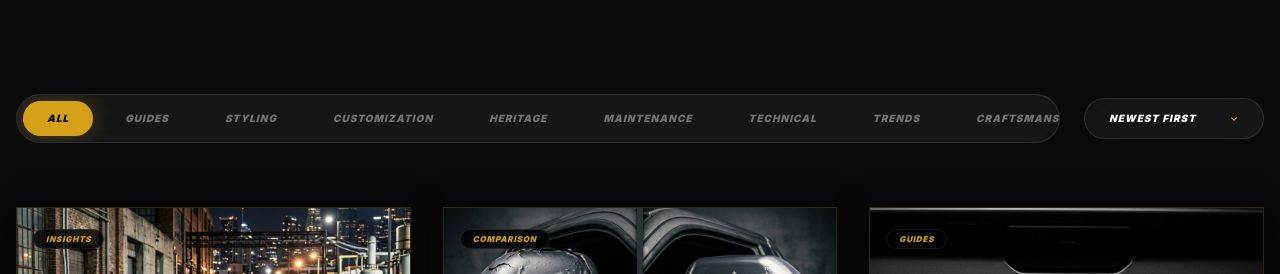
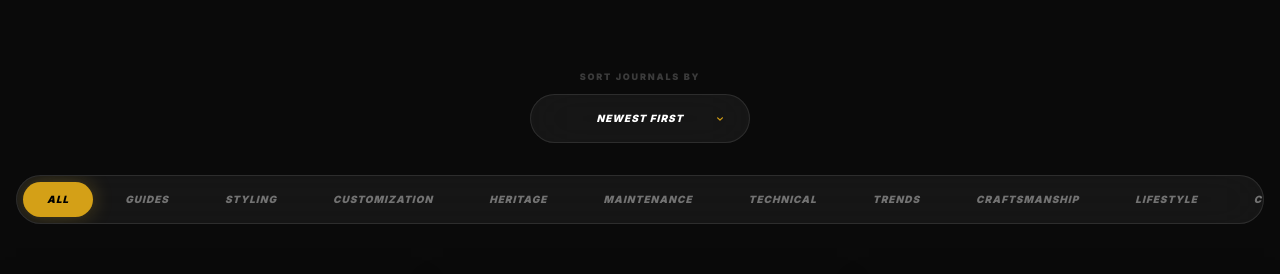
Before and after one commit to ddanieltover-arch/ENGRAVINGNATION, a Next.js app: page /articles in a window 1280 px wide. Shown: the part 431-705 px from the top of the page. Built offline with nearby package versions, Linux system fonts and the light colour scheme; no server answers; the database is empty.

Commit message:
UI/Content: Swap sort/category layout and sync full 2-year content calendar dates

```diff
--- a/components/ArticleList.tsx
+++ b/components/ArticleList.tsx
@@ -41,8 +41,29 @@ export default function ArticleList({ initialArticles }: ArticleListProps) {
 
   return (
     <div>
-      {/* Controls: Tabs + Sort */}
-      <div className="flex flex-col md:flex-row items-center justify-between gap-6 mb-16">
+      {/* Controls: Sort above Tabs */}
+      <div className="flex flex-col items-center gap-8 mb-16">
+        {/* Sort Dropdown */}
+        <div className="relative group min-w-[220px]">
+          <div className="absolute -top-6 left-1/2 -translate-x-1/2 text-[9px] font-black uppercase tracking-[0.2em] text-white/20 whitespace-nowrap">
+            Sort Journals By
+          </div>
+          <select
+            value={sortOrder}
+            onChange={(e) => setSortOrder(e.target.value as SortOrder)}
+            className="w-full bg-white/5 backdrop-blur-xl border border-white/10 rounded-full px-8 py-4 text-[10px] font-black uppercase tracking-widest italic text-white appearance-none cursor-pointer focus:outline-none focus:border-brand-gold/40 transition-all text-center"
+          >
+            <option value="newest" className="bg-brand-bg text-white">Newest First</option>
+            <option value="oldest" className="bg-brand-bg text-white">Oldest First</option>
+            <option value="alphabetical" className="bg-brand-bg text-white">Name (A-Z)</option>
+          </select>
+          <div className="absolute right-6 top-1/2 -translate-y-1/2 pointer-events-none text-brand-gold">
+            <svg className="w-3 h-3 fill-current" viewBox="0 0 20 20">
+              <path d="M5.293 7.293a1 1 0 011.414 0L10 10.586l3.293-3.293a1 1 0 111.414 1.414l-4 4a1 1 0 01-1.414 0l-4-4a1 1 0 010-1.414z" />
+            </svg>
+          </div>
+        </div>
+
         {/* Horizontal Tabs */}
         <div className="flex items-center gap-2 p-1.5 bg-white/5 backdrop-blur-xl border border-white/10 rounded-full overflow-x-auto no-scrollbar max-w-full">
           {categories.map((category) => (
@@ -58,24 +79,6 @@ export default function ArticleList({ initialArticles }: ArticleListProps) {
               {category}
             </button>
           ))}
-        </div>
-
-        {/* Sort Dropdown */}
-        <div className="relative group min-w-[180px]">
-          <select
-            value={sortOrder}
-            onChange={(e) => setSortOrder(e.target.value as SortOrder)}
-            className="w-full bg-white/5 backdrop-blur-xl border border-white/10 rounded-full px-6 py-3 text-[10px] font-black uppercase tracking-widest italic text-white appearance-none cursor-pointer focus:outline-none focus:border-brand-gold/40 transition-all"
-          >
-            <option value="newest" className="bg-brand-bg text-white">Newest First</option>
-            <option value="oldest" className="bg-brand-bg text-white">Oldest First</option>
-            <option value="alphabetical" className="bg-brand-bg text-white">Name (A-Z)</option>
-          </select>
-          <div className="absolute right-6 top-1/2 -translate-y-1/2 pointer-events-none text-brand-gold">
-            <svg className="w-3 h-3 fill-current" viewBox="0 0 20 20">
-              <path d="M5.293 7.293a1 1 0 011.414 0L10 10.586l3.293-3.293a1 1 0 111.414 1.414l-4 4a1 1 0 01-1.414 0l-4-4a1 1 0 010-1.414z" />
-            </svg>
-          </div>
         </div>
       </div>
 
--- a/data/articles.json
+++ b/data/articles.json
@@ -207,7 +207,7 @@
     "image": "/images/articles/ford-f150-customization.png",
     "imageAlt": "A close-up of a custom engraved Ford oval emblem on a black F-250 Super Duty grille showing the deep-etched hex pattern.",
     "category": "Guides",
-    "publishedAt": "2026-04-18T10:00:00Z",
+    "publishedAt": "2026-04-07T10:00:00Z",
     "author": "Engraving Nation Team",
     "seoMetadata": {
       "title": "Ford Super Duty Custom Emblem Guide | Engraving Nation",
@@ -222,7 +222,7 @@
     "image": "/images/articles/fitment-guide.png",
     "imageAlt": "A technician using digital calipers to measure a Chevrolet bowtie emblem height and width for precision custom fitment.",
     "category": "Technical",
-    "publishedAt": "2026-04-21T10:00:00Z",
+    "publishedAt": "2026-04-10T10:00:00Z",
     "author": "Engraving Nation Team",
     "seoMetadata": {
       "title": "How to Measure Truck Emblems | Fitment Guide | Engraving Nation",
@@ -237,7 +237,7 @@
     "image": "/images/articles/gmc-sierra-styling.png",
     "imageAlt": "A high-end GMC Sierra Denali with a custom black-chrome engraved grille emblem highlighting the premium 'Professional Grade' look.",
     "category": "Styling",
-    "publishedAt": "2026-04-25T10:00:00Z",
+    "publishedAt": "2026-04-13T10:00:00Z",
     "author": "Engraving Nation Team",
     "seoMetadata": {
       "title": "GMC Denali Custom Emblem Guide | Engraving Nation",
@@ -252,7 +252,7 @@
     "image": "/images/articles/ram-upgrades.png",
     "imageAlt": "An aggressive RAM 1500 TRX showing off a custom hand-engraved grille badge with deep honeycomb etching.",
     "category": "Customization",
-    "publishedAt": "2026-04-28T10:00:00Z",
+    "publishedAt": "2026-04-16T10:00:00Z",
     "author": "Engraving Nation Team",
     "seoMetadata": {
       "title": "RAM TRX Custom Badge Guide | Engraving Nation",
@@ -267,7 +267,7 @@
     "image": "/images/articles/color-matching.png",
     "imageAlt": "A row of custom engraved Chevrolet bowties painted in various factory-match colors like Summit White, Black, and Silver Ice Metallic.",
     "category": "Technical",
-    "publishedAt": "2026-05-02T10:00:00Z",
+    "publishedAt": "2026-04-22T10:00:00Z",
     "author": "Engraving Nation Team",
     "seoMetadata": {
       "title": "Truck Emblem Color Matching Guide | Engraving Nation",
@@ -282,7 +282,7 @@
     "image": "/images/articles/hand-engraved-comparison.png",
     "imageAlt": "A macro shot comparing the deep, shaded cuts of a hand-engraved emblem vs the flat, shallow look of a laser-etched badge.",
     "category": "Education",
-    "publishedAt": "2026-05-05T10:00:00Z",
+    "publishedAt": "2026-04-25T10:00:00Z",
     "author": "Engraving Nation Team",
     "seoMetadata": {
       "title": "Hand-Engraved vs. Machine-Etched Emblems | Engraving Nation",
@@ -297,7 +297,7 @@
     "image": "/images/articles/mirror-cap-install.png",
     "imageAlt": "A step-by-step visual of a technician installing a custom hand-engraved mirror cap on a 2024 Chevrolet Silverado.",
     "category": "Guides",
-    "publishedAt": "2026-05-09T10:00:00Z",
+    "publishedAt": "2026-05-01T10:00:00Z",
     "author": "Engraving Nation Team",
     "seoMetadata": {
       "title": "Mirror Cap Installation Guide | Truck Customization | Engraving Nation",
@@ -312,7 +312,7 @@
     "image": "/images/articles/sema-trends.png",
     "imageAlt": "A futuristic truck build at SEMA featuring integrated lighting and ultra-detailed metal engraving on the body and badges.",
     "category": "Trends",
-    "publishedAt": "2026-05-12T10:00:00Z",
+    "publishedAt": "2026-05-03T10:00:00Z",
     "author": "Engraving Nation Team",
     "seoMetadata": {
       "title": "SEMA 2026 Custom Truck Trends | Future Outlook | Engraving Nation",
```
